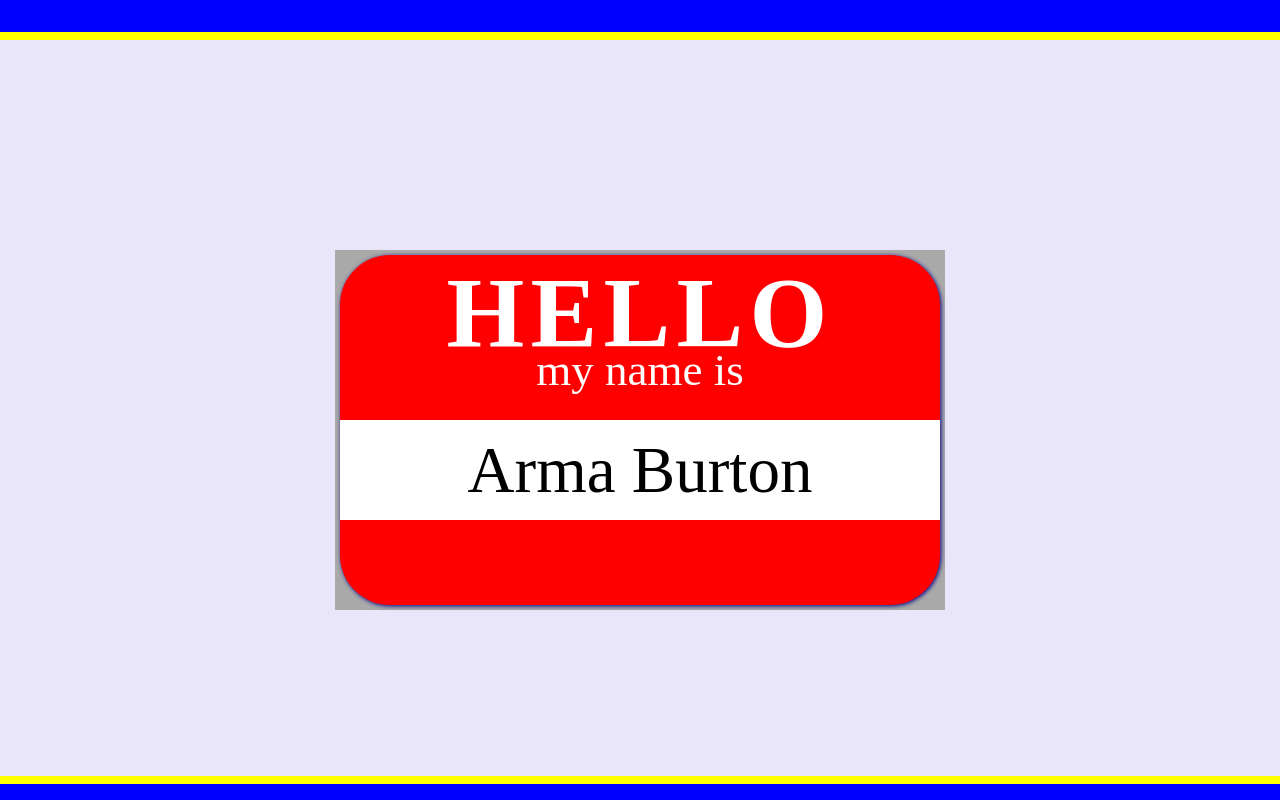
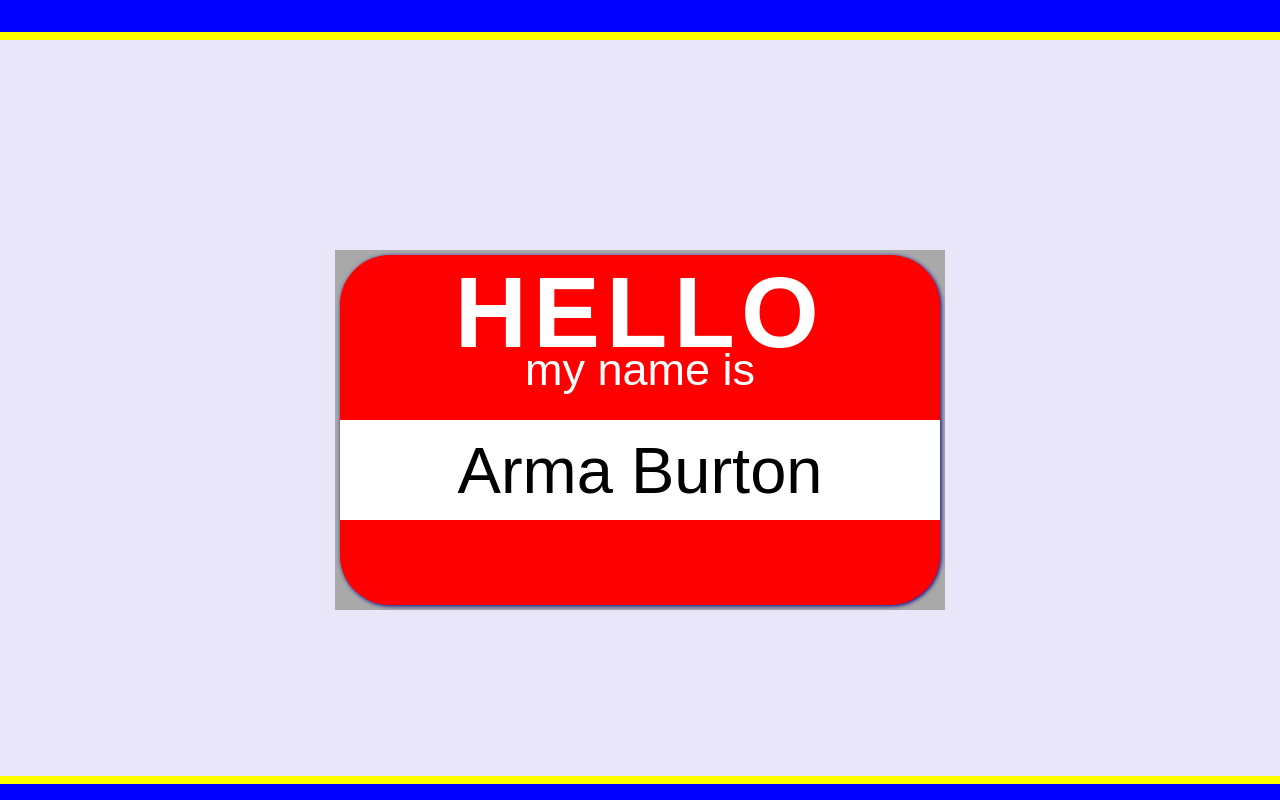
Before and after one commit to armaBurton/LAB-02a-name-tag, a plain HTML site: page index.html in a window 1280 px wide. Drawn offline with Linux system fonts and the light colour scheme; a web font is replaced by a local one.

Commit message:
added fall-back fonts

```diff
--- a/css/style.css
+++ b/css/style.css
@@ -19,7 +19,6 @@ html{
 }
 
 body{
-    /* height: vh; */
     width: 100%;
     position: absolute;
 }
@@ -34,7 +33,6 @@ header{
 }
 
 main{
-
     height: 350px;
     width: 600px;
     background-color: red;
@@ -47,7 +45,7 @@ main{
 
 #hello{
     font-size: 100px;
-    font-family: proxima-nova;
+    font-family: proxima-nova, sans-serif;
     font-weight: 700;
     border-radius: 50px 50px 0 0;
     padding: 0;
@@ -57,7 +55,7 @@ main{
 
 #myNameIs{
     font-size: 45px;
-    font-family: proxima-nova;
+    font-family: proxima-nova, sans-serif;
     font-weight: 500;
     line-height: 0;
     color:white;
@@ -66,7 +64,7 @@ main{
 
 #name{
     font-size: 65px;
-    font-family: shabby-chic;
+    font-family: shabby-chic, fantasy;
     background-color: white;
     height: 100px;
     margin-top: 50px;
@@ -78,7 +76,6 @@ main{
     background-color: darkgray;
     width: 610px;
     padding: 5px;
-
     margin-left:auto;
     margin-right:auto;
 }
```
